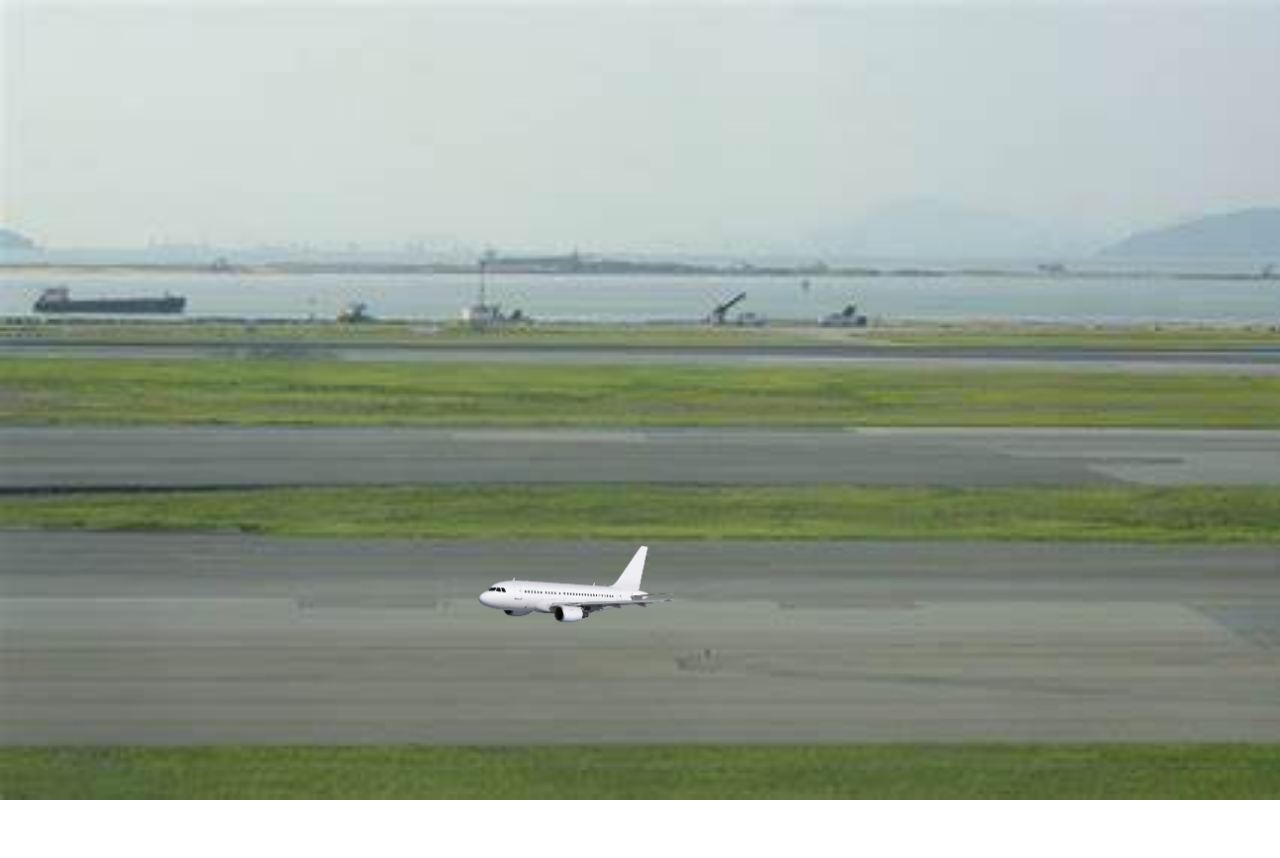
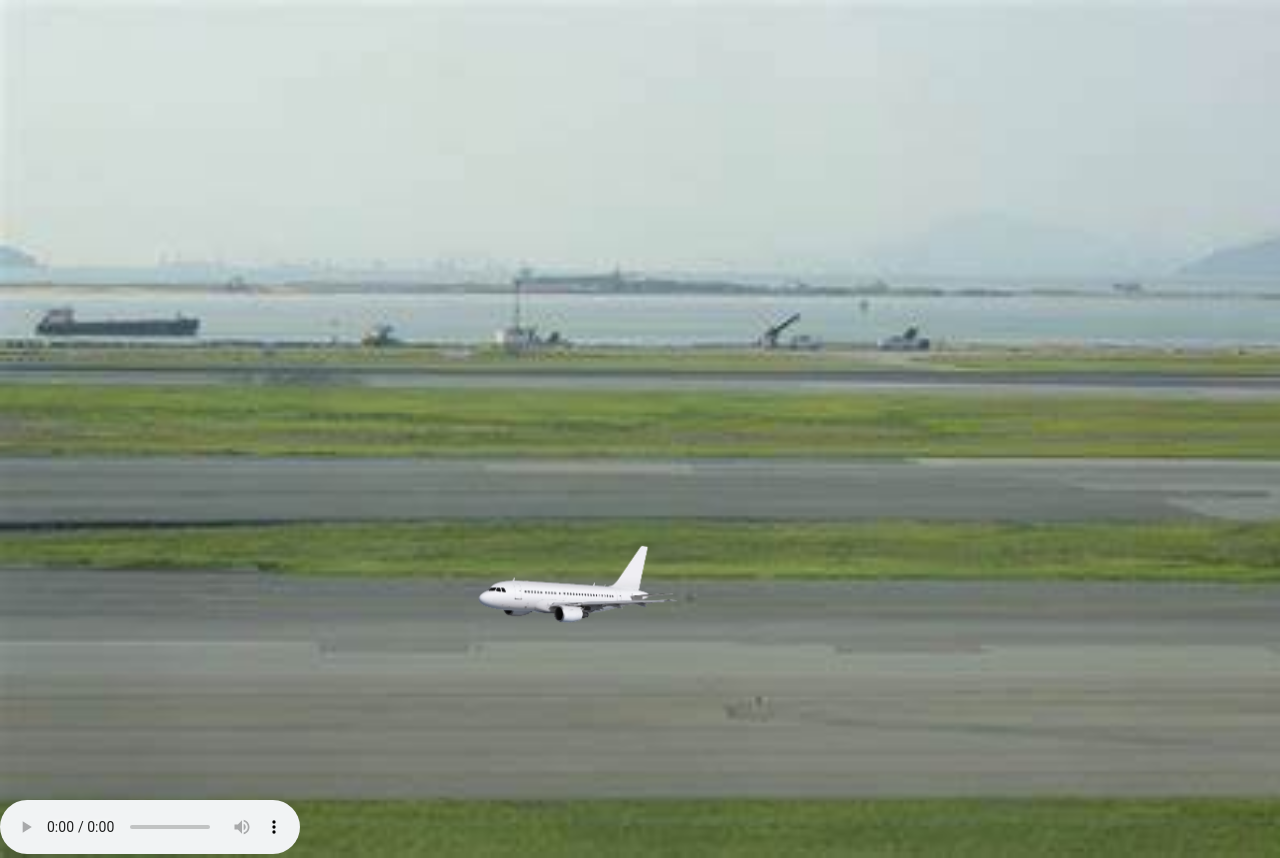
Before and after one commit to sam-crige/animation_plane, a plain HTML site: page index.html in a window 1280 px wide. Before the commit the page ends 800 px from the top, so only its background shows below. Drawn offline with Linux system fonts and the light colour scheme.

Commit message:
second commit

```diff
--- a/index.html
+++ b/index.html
@@ -9,6 +9,6 @@
 <body><section>
     <div id="plane"><img src="/img/White-Aeroplane-PNG-removebg-preview (1).png" alt="" width="200"></div>
 </section>
-    <div><audio src="/aud/aeroplane-passing-close-40921.mp3" controls loop></audio></div>
+    <div><audio src="/aud/airplane-sound.mp3" controls loop></audio></div>
 </body>
 </html>
--- a/style.css
+++ b/style.css
@@ -22,7 +22,7 @@ section{
     animation
 }
 audio{
-    display:none;
+    display:;
 }
 @keyframes pla{
     0%{
@@ -34,4 +34,6 @@ audio{
     50%{
         transform: translate(-1800px,-600px);
     }
-}
+    100%{
+        transform: translate(70000px);
+    }
```
Also changed, not shown: 1 other file.
